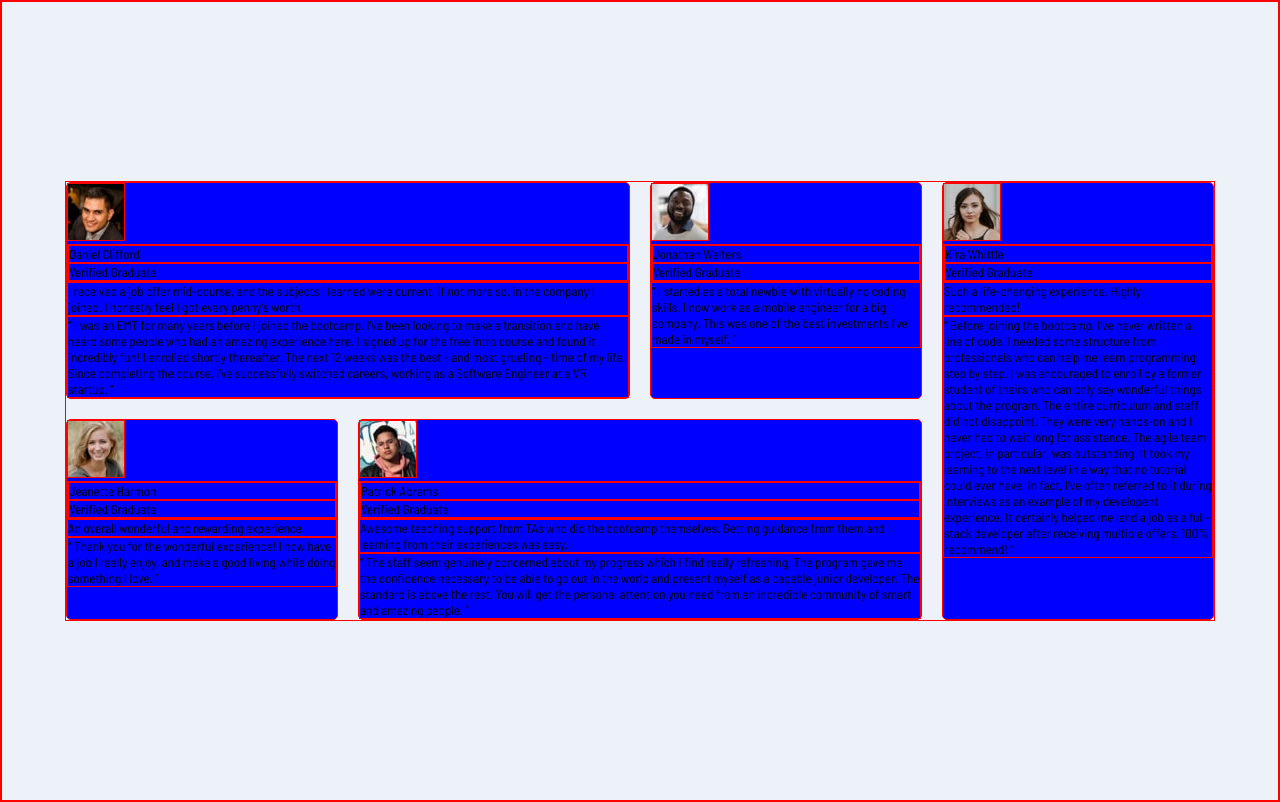
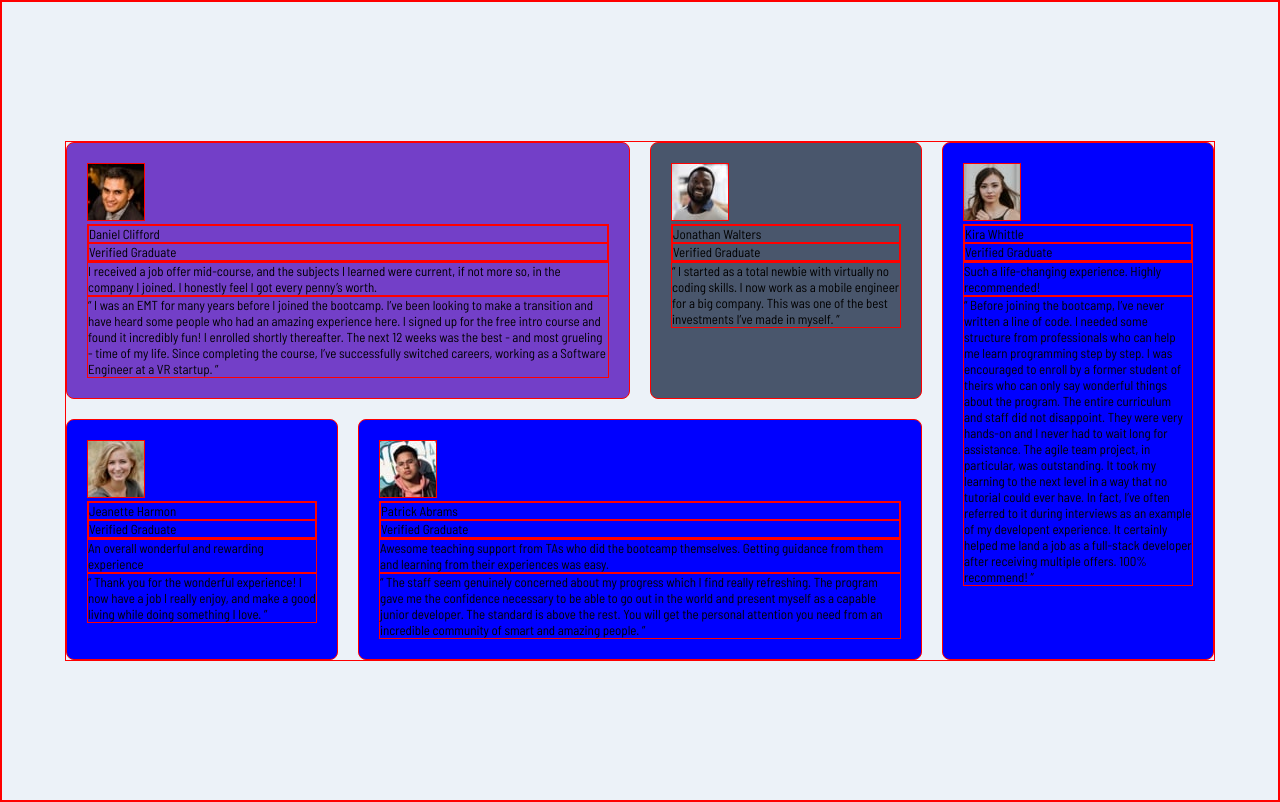
Before and after one commit to EddyTech-Genius/testimonials-grid-section-main, a plain HTML site: page index.html in a window 1280 px wide. Drawn offline with Linux system fonts and the light colour scheme.

Commit message:
add change

```diff
--- a/style.css
+++ b/style.css
@@ -31,15 +31,18 @@ body{
 
 .card{
     background-color: blue;
-    border-radius: 5px;
+    border-radius: 8px;
+    padding: 20px;
 }
 
 .card_first{
     grid-column: 1/3;
+    background-color: rgb(115,63,200);
 }
 
 .card_second{
     grid-column: 1/1.2;
+    background-color: rgb(73,86,108);
 }
 
 .card_third{
@@ -55,3 +58,6 @@ body{
     grid-column: 4/4;
     grid-row: 1/3;
 }
+
+.heading{
+}
```
